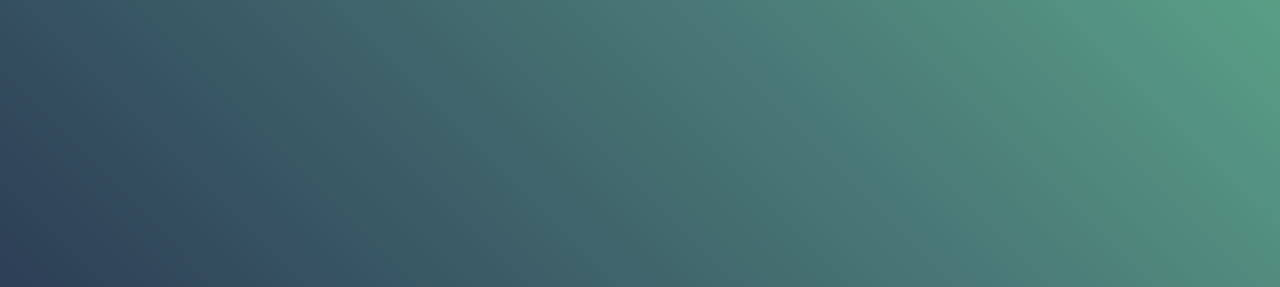
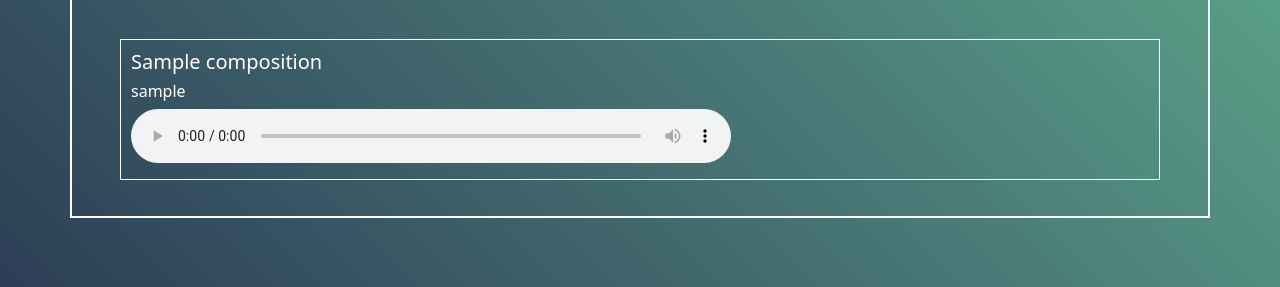
Before and after one commit to bielikovv/i-b-music-platform, a Django app: page /myplaylists/playlist/1/ in a window 1280 px wide. Shown: the part 513-800 px from the top of the page. Run offline with Django 4.2, Linux system fonts and the light colour scheme; tables that the repository leaves empty hold one stand-in row (values such as "Sample post"); some libraries are stand-ins or nearby versions.

Commit message:
show playlist compositions

```diff
--- a/music/music/static/css/stylenew.css
+++ b/music/music/static/css/stylenew.css
@@ -230,6 +230,10 @@ select#id_playlist_user{
     border-top: 1px solid rgba(255,255,255,.15);
 }
 
+#playlist-current-card{
+    display: block;
+}
+
 #back-playlist-card{
     border: 0px solid;
     width: 280px;
@@ -248,6 +252,7 @@ select#id_composition_singer{
     width: 300px;
     height: 300px;
     object-fit: cover;
+    margin: 20px;
 }
 
 .music-current-card{
@@ -293,6 +298,18 @@ select#id_composition_singer{
 .dropdown-item:hover{
     background-color: rgba(0, 0, 0, 0);
     color: #2c3e56;
+}
+
+#playlist-composition-current{
+    margin: 20px;
+    border: 1px solid #ffffff;
+    padding: 10px;
+    display: block;
+}
+
+#audio-playlist{
+    display: inline-block;
+    width: 600px;
 }
 
 .navbar-brand{
--- a/music/musiccloud/templates/musiccloud/current_playlist.html
+++ b/music/musiccloud/templates/musiccloud/current_playlist.html
@@ -16,8 +16,14 @@
                     {% if playlist.playlist_envelope %}
                     <img id="envelope-current-playlist" src="{{ playlist.playlist_envelope.url }}">
                     {% endif %}
-                    {% for music in compositions %}
-                    <audio src="{{ music.url }}"></audio>
+                    {% for music in playlist.playlist_composition.all %}
+                    <div id="playlist-composition-current">
+                        {% if music.composition_file %}
+                        <h5 class="card-title">{{ music.composition_title }}</h5>
+                        <h6 class="card-title">{{ music.composition_singer.nickname }}</h6>
+                        <audio src="{{ music.composition_file.url }}" id="audio-playlist" controls></audio>
+                        {% endif %}
+                    </div>
                     {% endfor %}
                 </div>
             </div>
--- a/music/musiccloud/views.py
+++ b/music/musiccloud/views.py
@@ -25,8 +25,8 @@ def show_mp3(request):
 
 def show_playlist(request, playlist_id):
     playlist = Playlists.objects.get(pk=playlist_id)
-    compositions = playlist.playlist_composition.all()
-    return render(request, 'musiccloud/current_playlist.html', {'playlist':playlist, 'compositions':compositions})
+
+    return render(request, 'musiccloud/current_playlist.html', {'playlist':playlist})
 
 
 
```
